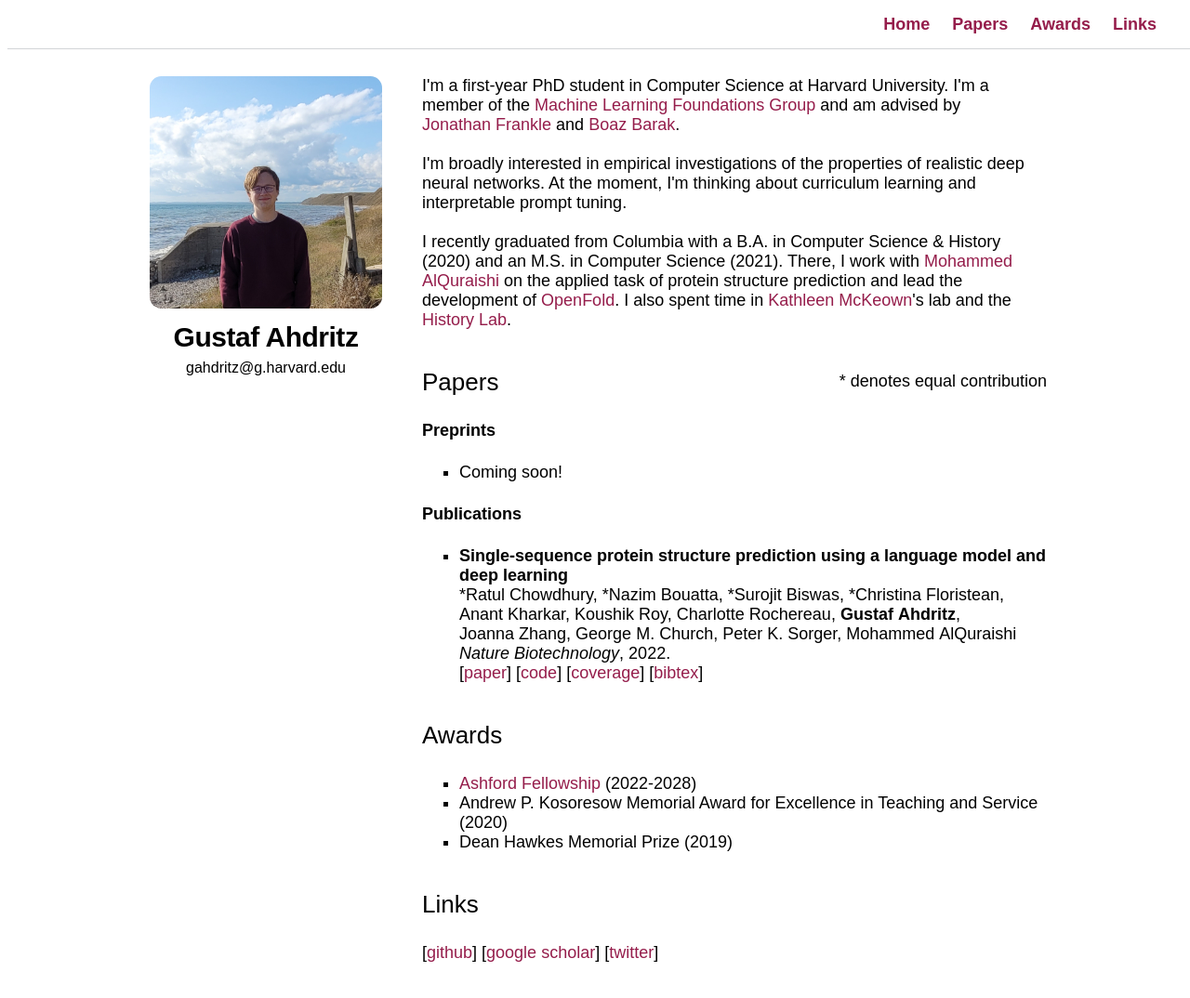
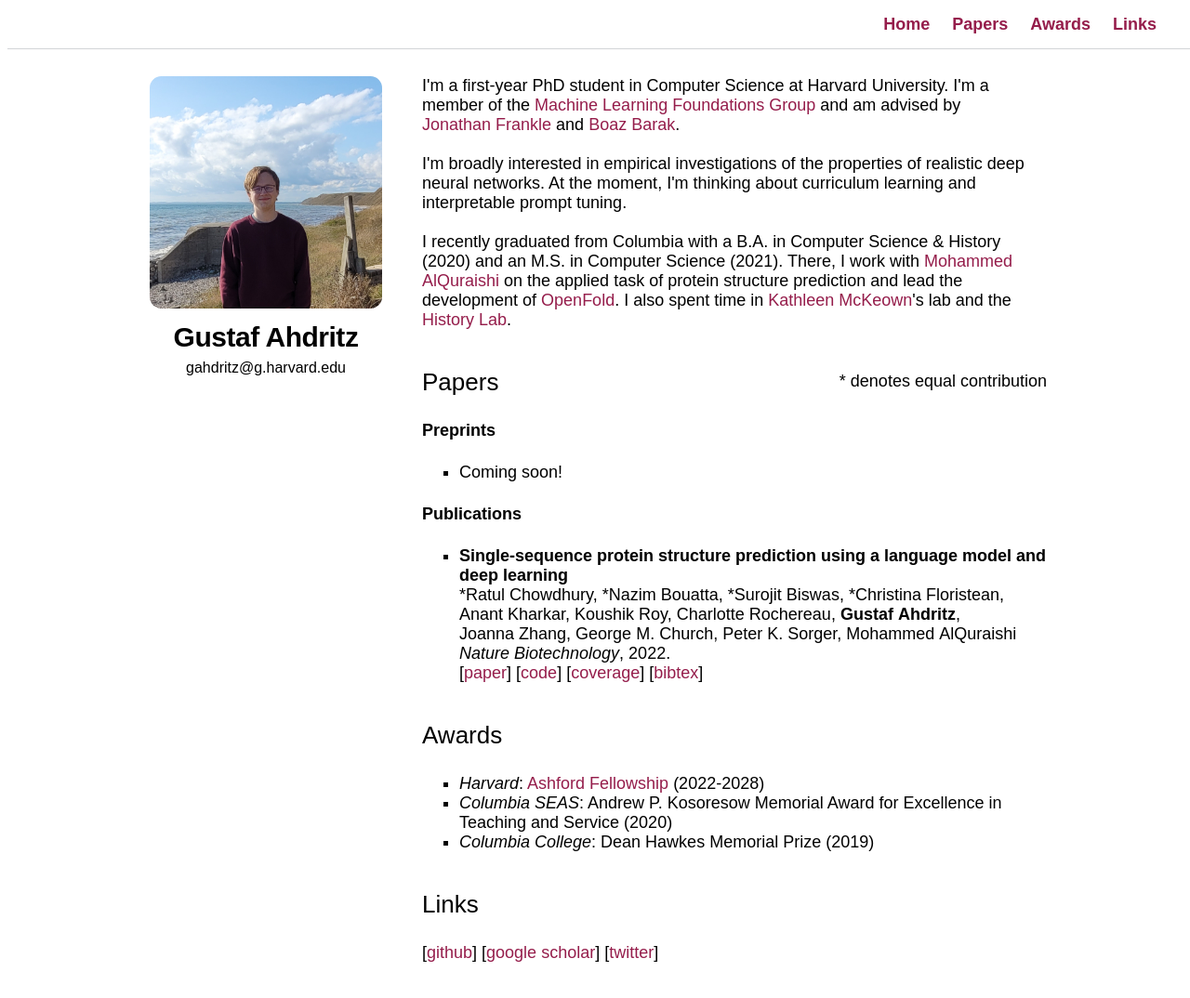
Before and after one commit to gahdritz/gahdritz.github.io, a Jekyll site: the page built from index.html, in a window 1280 px wide and 1110 px high. Shown: the top 1074 px of the window at 93% size. Built offline with Jekyll 4.4.1, drawn with Linux system fonts in a browser that asks for light colours; some web fonts are replaced.

Commit message:
Add awarders

```diff
--- a/index.html
+++ b/index.html
@@ -58,9 +58,9 @@ layout: default
     <a id="awards"></a>
     <h3><span>Awards</span></h3>
     <ul style="list-style-type:square">
-        <li><a href="https://ashfordfellows.fas.harvard.edu/about">Ashford Fellowship</a> (2022-2028)</li>
-        <li>Andrew P. Kosoresow Memorial Award for Excellence in Teaching and Service (2020)</li>
-        <li>Dean Hawkes Memorial Prize (2019)</li>
+        <li><em>Harvard</em>: <a href="https://ashfordfellows.fas.harvard.edu/about">Ashford Fellowship</a> (2022-2028)</li>
+        <li><em>Columbia SEAS</em>: Andrew P. Kosoresow Memorial Award for Excellence in Teaching and Service (2020)</li>
+        <li><em>Columbia College</em>: Dean Hawkes Memorial Prize (2019)</li>
     </ul>
     <h3><a id="links"></a><span>Links</span></h3>
         [<a href="https://github.com/gahdritz">github</a>]
```
